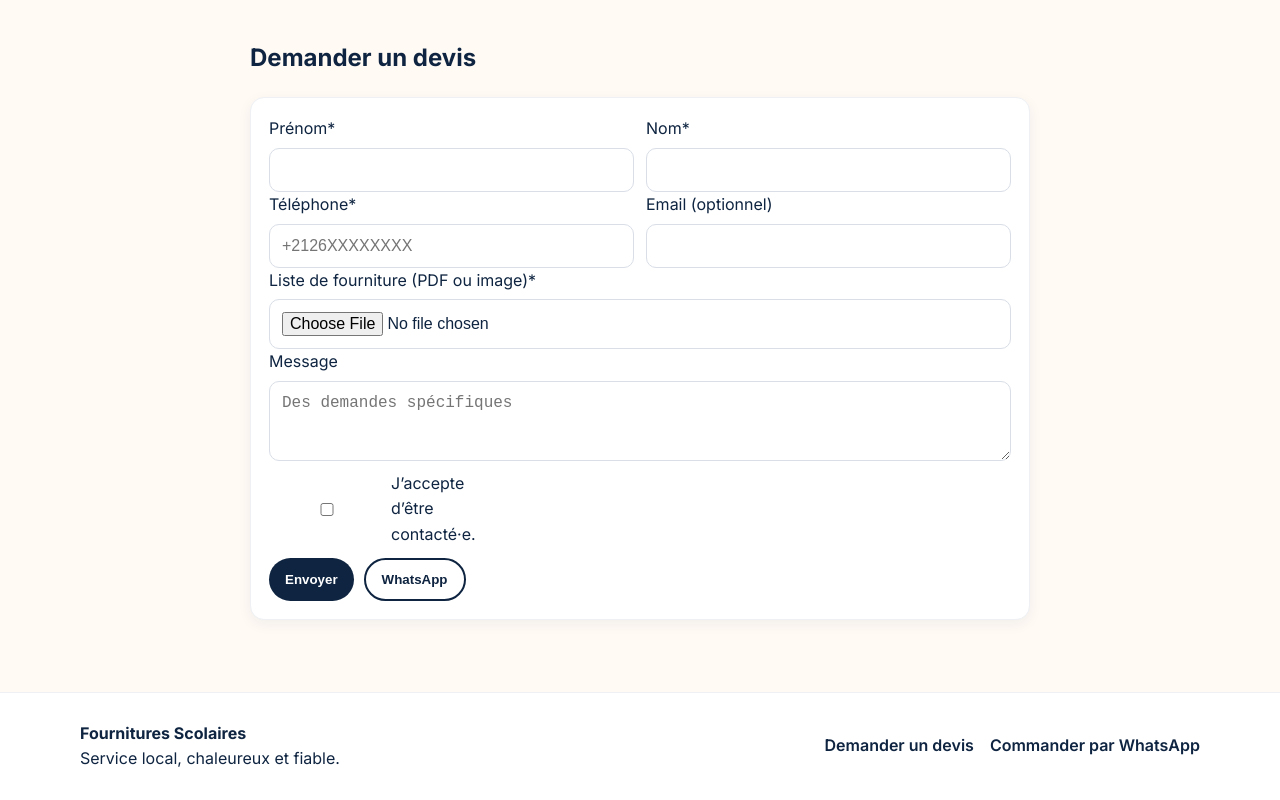
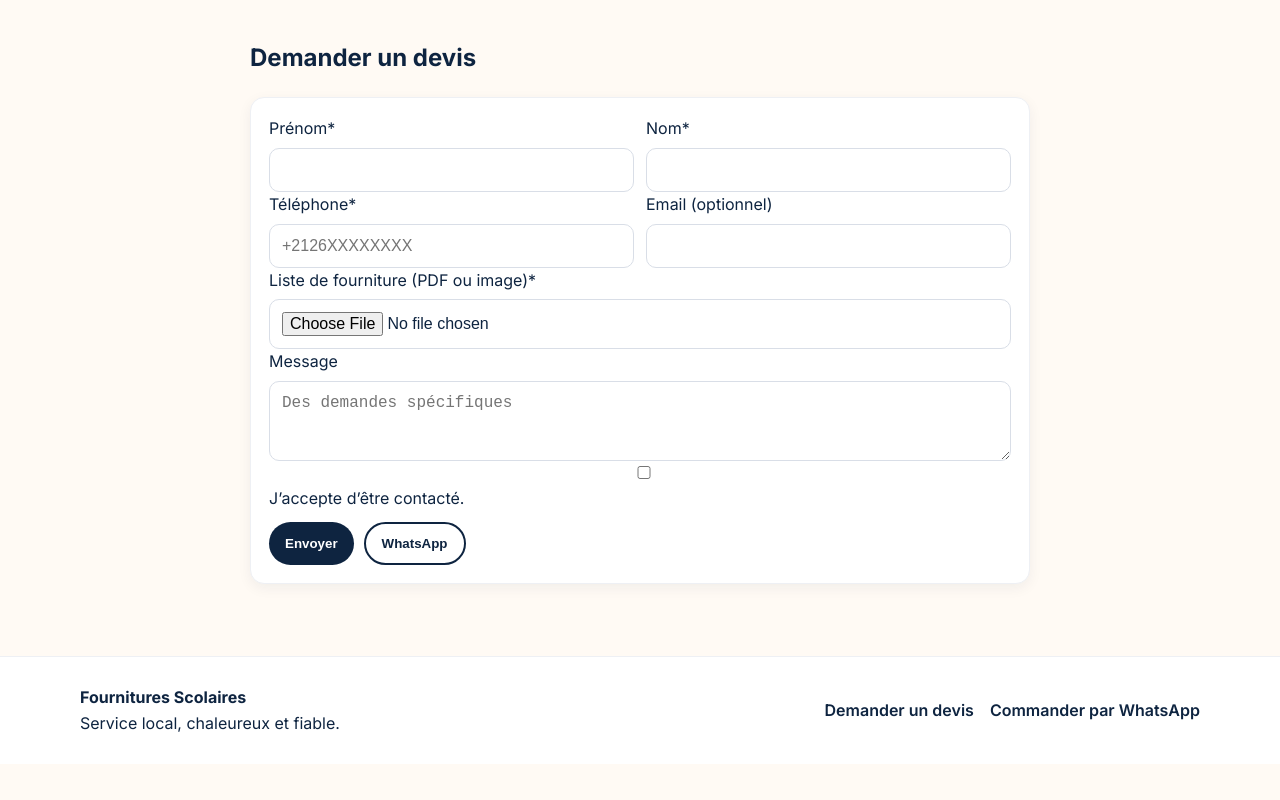
Before and after one commit to Ilyelma/Librairie-test, a website: page index.html in a window 1280 px wide. Shown: the part 1406-2206 px from the top of the page. After the commit the page ends 2170 px from the top, so only its background shows below. Drawn offline with Linux system fonts and the light colour scheme.

Commit message:
Update index.html

```diff
--- a/index.html
+++ b/index.html
@@ -32,10 +32,10 @@
 <div class="field"><label for="email">Email (optionnel)</label><input id="email" name="email" type="email"></div></div>
 <div class="field"><label for="fichier">Liste de fourniture (PDF ou image)*</label><input id="fichier" name="fichier" type="file" accept=".pdf,.png,.jpg,.jpeg,.webp" required></div>
 <div class="field"><label for="message">Message</label><textarea id="message" name="message" rows="3" placeholder="Des demandes spécifiques"></textarea></div>
-<label class="consent">
+<div class="consent-row">
   <input id="consent" type="checkbox" required>
-  <span>J’accepte d’être contacté·e.</span>
-</label>
+  <label for="consent">J’accepte d’être contacté.</label>
+</div>
 <div class="actions"><button class="btn" type="submit">Envoyer</button><button class="btn ghost" id="sendWhatsApp" type="button">WhatsApp</button></div>
 <div id="formStatus" role="status" aria-live="polite" class="status" hidden></div>
 </form></div></section></main>
```
